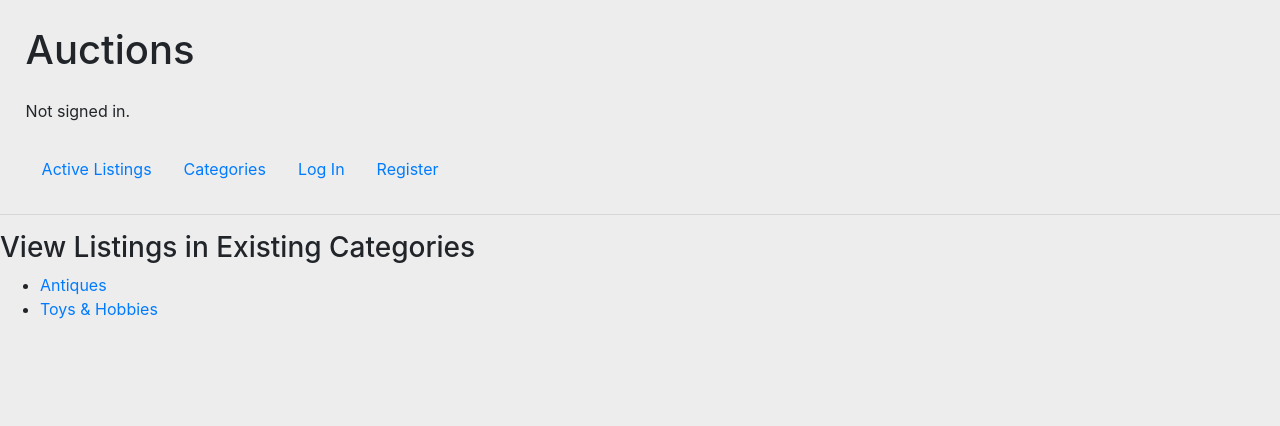
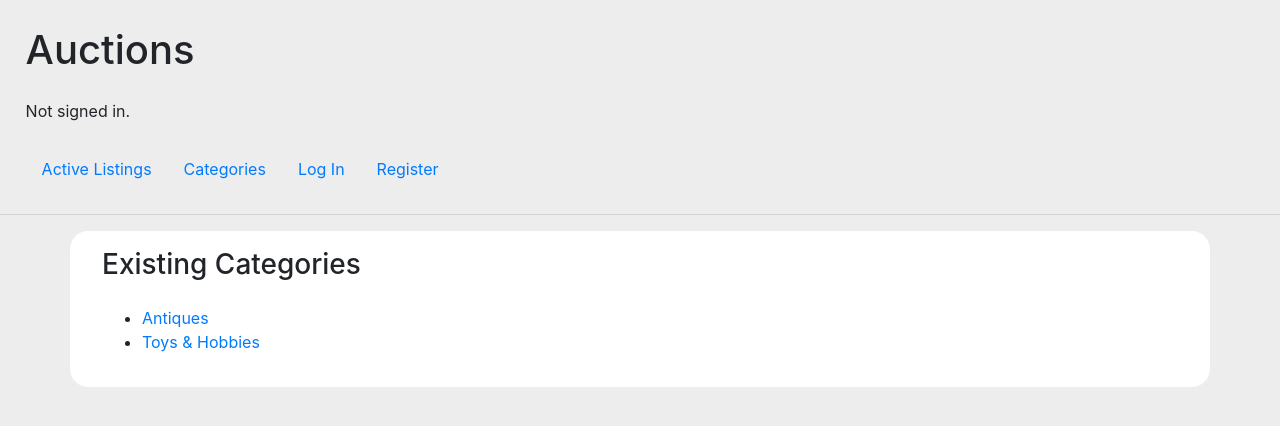
Before and after one commit to nyx500/ecommerce, a Django app: page /categories in a window 1280 px wide. Shown: the top 426 px of the page. Run offline with Django 3.2, Linux system fonts and the light colour scheme; data comes from the database, SQL or seed files in the repository; both versions use the stored data as it was after the commit; tables that the repository leaves empty hold one stand-in row (values such as "Sample post"); some libraries are stand-ins or nearby versions.

Commit message:
Fixed the categories problem

```diff
--- a/commerce/auctions/forms.py
+++ b/commerce/auctions/forms.py
@@ -39,11 +39,6 @@ class NewListingForm(forms.ModelForm):
                 }
             )
         }
-    # Attributed to this tutorial on how to order model fields in Django: https://stackoverflow.com/questions/42811866/how-to-sort-a-choicefield-in-a-modelform
-    def __init__(self, *args, **kwargs):
-        # The super() function returns a temporary object of the superclass kind (here it is a NewListingForm) and then changes and saves it
-        super(NewListingForm, self).__init__(*args, **kwargs)
-        self.fields['category'].queryset = self.fields['category'].queryset.order_by('category')
 
 class CommentForm(forms.ModelForm):
     class Meta:
--- a/commerce/auctions/static/auctions/styles.css
+++ b/commerce/auctions/static/auctions/styles.css
@@ -247,3 +247,14 @@ img {
     margin-right: 2rem;
     margin-bottom: 0.2rem;
 }
+
+.categories {
+    background-color: white;
+    border: 1px solid white;
+    border-radius: 18px;
+    object-fit: contain;
+}
+
+.categories .row {
+    margin: 1rem;
+}
--- a/commerce/auctions/templates/auctions/categories.html
+++ b/commerce/auctions/templates/auctions/categories.html
@@ -1,10 +1,16 @@
 {% extends "auctions/layout.html" %}
 
 {% block body %}
-    <h3>View Listings in Existing Categories</h3>
-    <ul>
-        {% for listing in listings %}
-            <li><a href="{% url 'index' cat_name=listing.category %}">{{ listing.category }}</a></li>
-        {% endfor %}
-    </ul>
+    <div class="container categories">
+        <div class="row">
+            <h3>Existing Categories</h3>
+        </div>
+        <div class="row">
+            <ul>
+                {% for listing in listings %}
+                    <li><a href="{% url 'index' cat_name=listing.category %}">{{ listing.category }}</a></li>
+                {% endfor %}
+            </ul>
+        </div>
+    </div>
 {% endblock %}
--- a/commerce/auctions/views.py
+++ b/commerce/auctions/views.py
@@ -16,31 +16,38 @@ from .functions import *
 # Main page view
 def index(request, cat_name=None):
     is_active()
-    if cat_name is not None:
-        listings = Listing.objects.filter(category=cat_name)
-        listings = listings.filter(bid_active=True)
-    else:
-        listings = Listing.objects.filter(bid_active=True)
-    when_created(listings)
     if request.method == "POST":
+        if cat_name is not None:
+            listings = Listing.objects.filter(category=cat_name)
+            listings = listings.filter(bid_active=True)
+            cat = True
+        else:
+            listings = Listing.objects.filter(bid_active=True)
+            cat = False
+        when_created(listings)
         listing = Listing.objects.get(id=request.POST["listing_id"])
         if 'watch' in request.POST:
             request.user.watched_listings.add(listing)
             request.user.save()
-            message = "You have added this listing to your watchlist"
-            return render (request, "auctions/view_listing.html", {
-                "listings": listings, "message": message
+            return render (request, "auctions/index.html", {
+                "listings": listings, "cat":cat, "cat_name": cat_name
             })
-        elif 'unwatch' in request.POST:
+        else:
             listing.user_set.remove(request.user)
-            message = "You have removed this listing to your watchlist"
-            return render (request, "auctions/view_listing.html", {
-                "message": message, "listings": listings
+            return render (request, "auctions/index.html", {
+                "listings": listings, "cat":cat, "cat_name":cat_name
             })
     else:
-        # Sets 'bid active' property for objects for which the current time is between their start bid and end bid times
+        if cat_name is not None:
+            listings = Listing.objects.filter(category=cat_name)
+            listings = listings.filter(bid_active=True)
+            cat = True
+        else:
+            listings = Listing.objects.filter(bid_active=True)
+            cat = False
+        when_created(listings)
         return render(request, "auctions/index.html", {
-            "listings": listings
+            "listings": listings, "cat":cat, "cat_name": cat_name
             })
 
 def create_listing(request):
```
Also changed, not shown: commerce/auctions/templates/auctions/index.html (+24 -4 lines), commerce/db.sqlite3, commerce/media/7/carpet_H7JXezD.jpg (added), commerce/media/7/dickens_4A5Lm46.jpg (added), commerce/media/7/gl0430_DXy7c8b.jpg (added), commerce/media/7/gl0430_dJ8MKuv.jpg (added), commerce/media/7/monopoly_20UOKKL.jpg (added).
